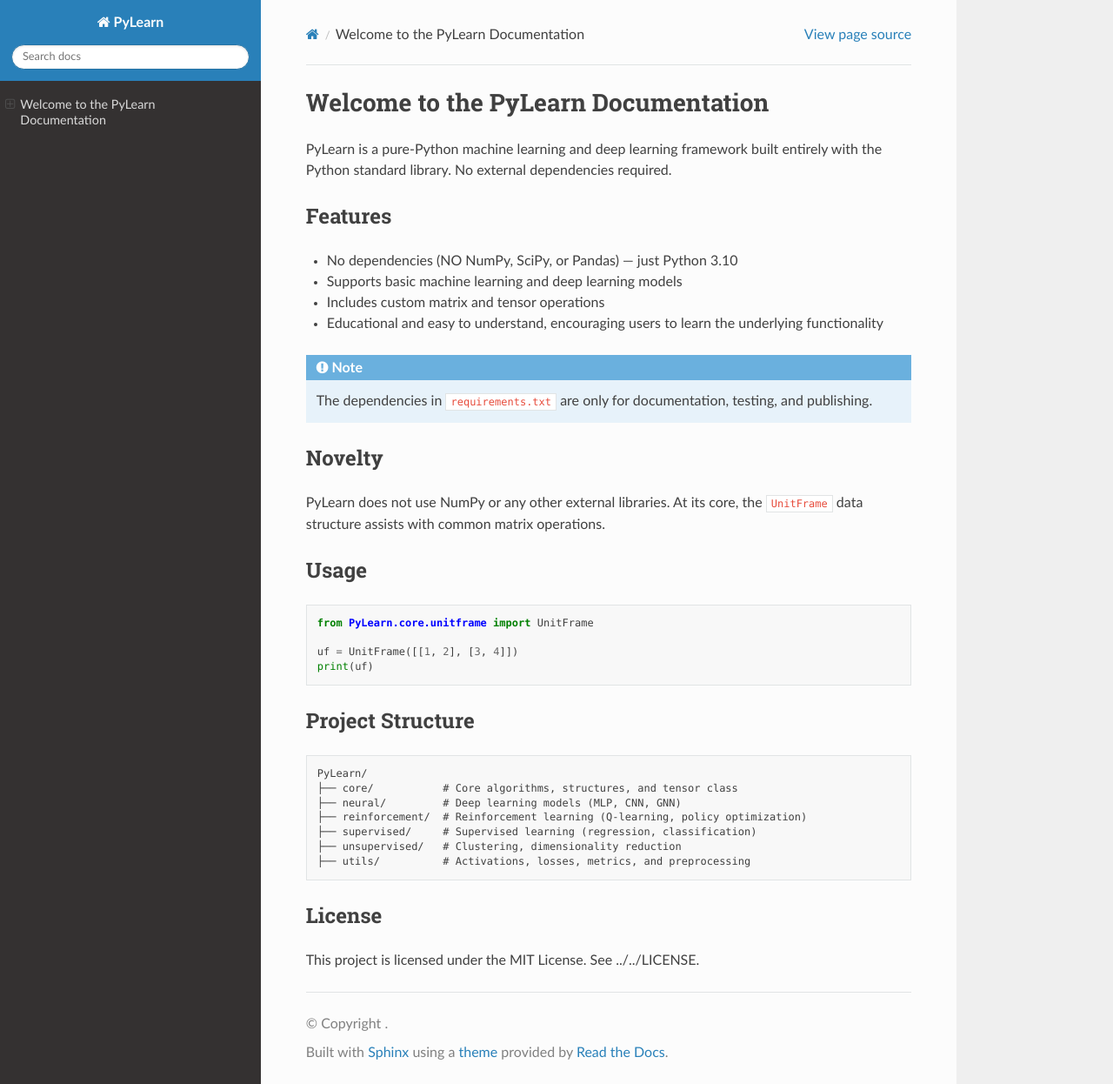
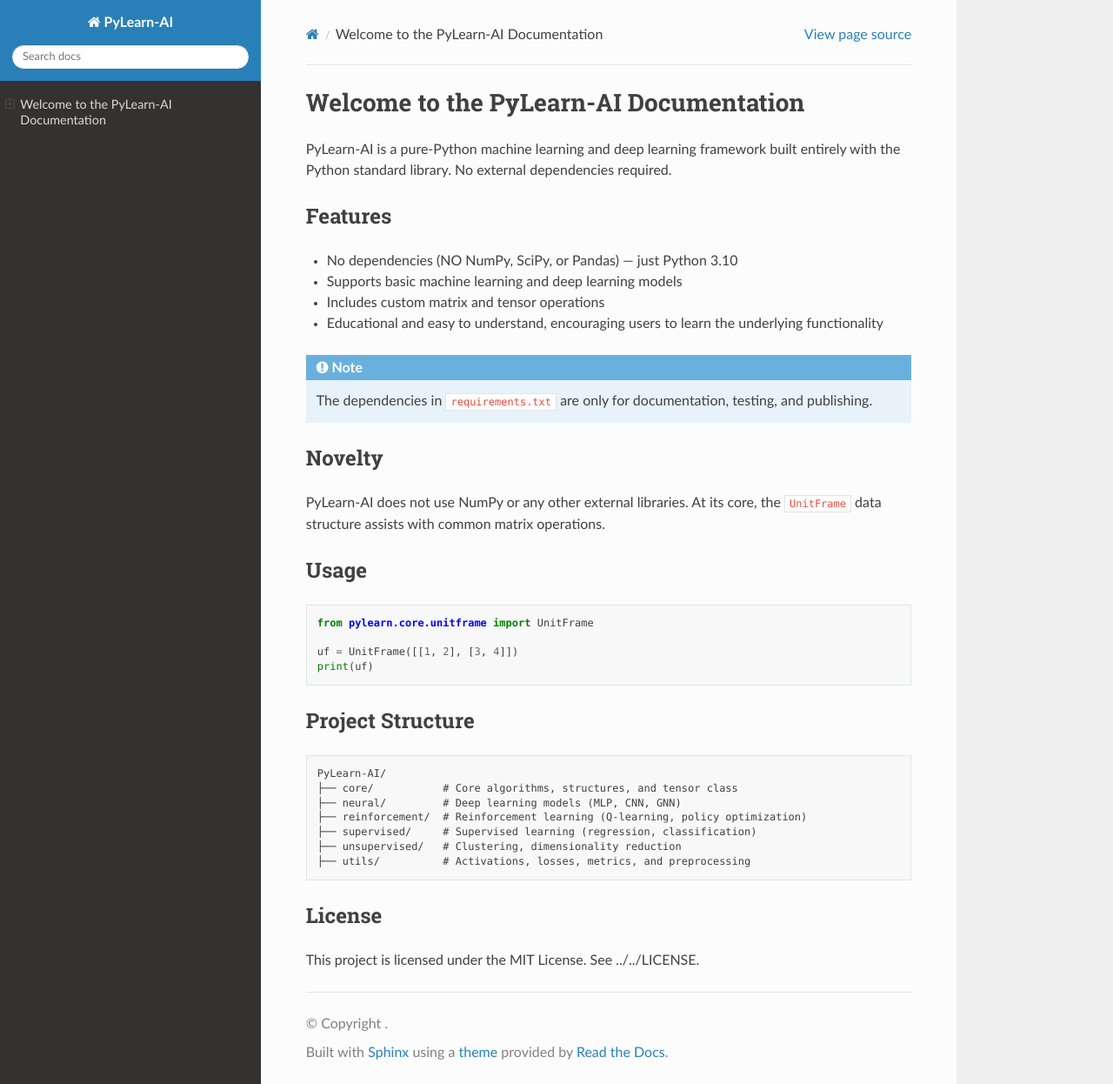
Before and after one commit to ramosv/PyLearn, a Sphinx documentation site: the page built from docs/source/index.rst, in a window 1280 px wide and 1246 px high. Shown: the whole window at 87% size. Built offline with Sphinx 7.4.7 and the Read the Docs theme 3.1.0, drawn with Linux system fonts in a browser that asks for light colours.

```diff
--- a/docs/source/conf.py
+++ b/docs/source/conf.py
@@ -1,12 +1,12 @@
 import os
 import sys
 
-sys.path.insert(0, os.path.abspath('../../PyLearn'))
+sys.path.insert(0, os.path.abspath('../../PyLearn-AI'))
 
-project = 'PyLearn'
+project = 'PyLearn-AI'
 author = 'Vicente Ramos'
 
-release = '0.1.0b1'
+release = '0.1.0b2'
 version = '0.1.0'
 
 extensions = [
--- a/docs/source/index.rst
+++ b/docs/source/index.rst
@@ -1,9 +1,9 @@
-.. PyLearn documentation master file
+.. PyLearn-AI documentation master file
 
-Welcome to the PyLearn Documentation
+Welcome to the PyLearn-AI Documentation
 ====================================
 
-PyLearn is a pure-Python machine learning and deep learning framework built entirely with the Python standard library.
+PyLearn-AI is a pure-Python machine learning and deep learning framework built entirely with the Python standard library.
 No external dependencies required.
 
 Features
@@ -18,14 +18,14 @@ Features
 
 Novelty
 -------
-PyLearn does not use NumPy or any other external libraries.
+PyLearn-AI does not use NumPy or any other external libraries.
 At its core, the ``UnitFrame`` data structure assists with common matrix operations.
 
 Usage
 -----
 .. code-block:: python
 
-    from PyLearn.core.unitframe import UnitFrame
+    from pylearn.core.unitframe import UnitFrame
 
     uf = UnitFrame([[1, 2], [3, 4]])
     print(uf)
@@ -34,7 +34,7 @@ Project Structure
 -----------------
 .. code-block:: text
 
-    PyLearn/
+    PyLearn-AI/
     ├── core/           # Core algorithms, structures, and tensor class
     ├── neural/         # Deep learning models (MLP, CNN, GNN)
     ├── reinforcement/  # Reinforcement learning (Q-learning, policy optimization)
--- a/pylearn/__init__.py
+++ b/pylearn/__init__.py
@@ -1,10 +1,10 @@
 """
-PyLearn: A pure-Python machine learning and deep learning framework.
+PyLearn-AI: A pure-Python machine learning and deep learning framework.
 
-Version: 0.1.0b1
+Version: 0.1.0b2
 """
 
-__version__ = "0.1.0b1"
+__version__ = "0.1.0b2"
 
 __all__ = [
     "core",
--- a/requirements.txt
+++ b/requirements.txt
@@ -1,4 +1,4 @@
-# These requirements are only for packahe publishing and testing. Not part of the PyLearn
+# These requirements are only for packahe publishing and testing. Not part of the PyLearn-AI
 
 setuptools
 wheel
--- a/setup.cfg
+++ b/setup.cfg
@@ -1,12 +1,12 @@
 [metadata]
-name = PyLearn
-version = 0.1.0b1
+name = PyLearn-AI
+version = 0.1.0b2
 author = Vicente Ramos
 author_email = vicente.ramos@ucdenver.edu
 description = A pure-Python machine learning and deep learning framework with no external dependencies.
 long_description = file: README.md
 long_description_content_type = text/markdown
-url = https://github.com/ramosv/PyLearn
+url = https://github.com/ramosv/PyLearn-AI
 license = MIT
 classifiers =
     Development Status :: 3 - Alpha
```
Also changed, not shown: README.md (+7 -7 lines).
